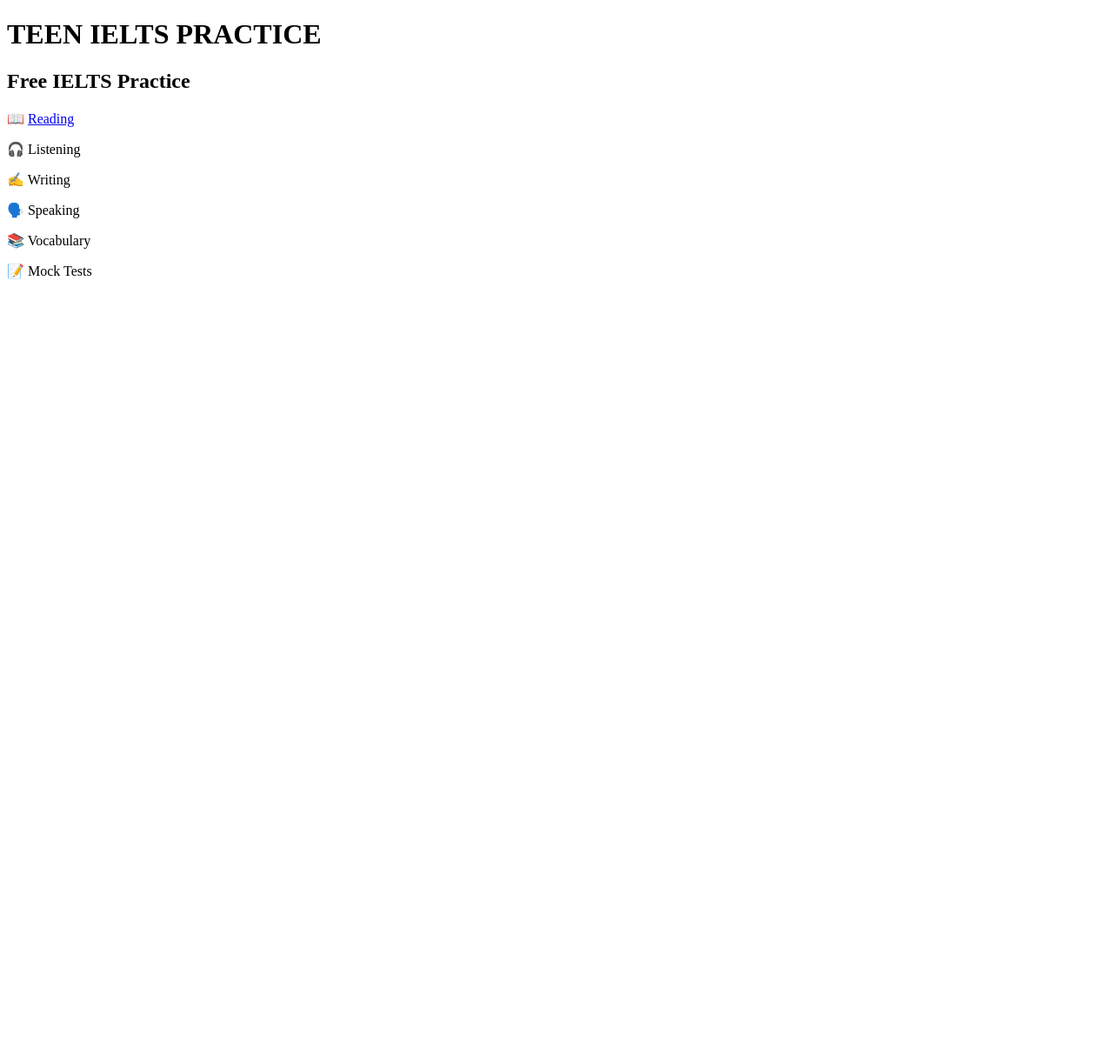
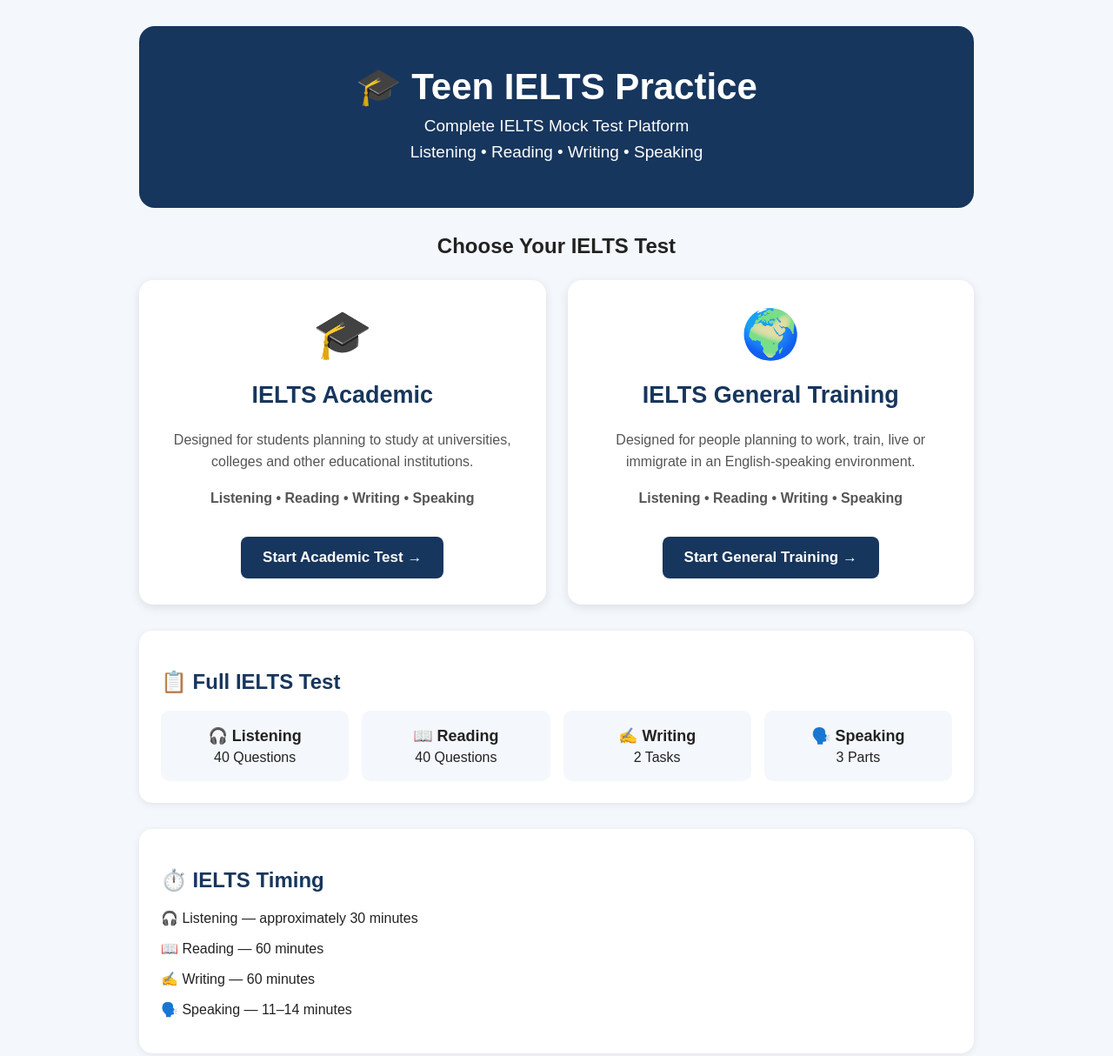
Before and after one commit to imjasskhera-ui/ielts-practice, a plain HTML site: page index.html in a window 1280 px wide. Shown: the top 1214 px of the page at 87% size. Before the commit the page ends 800 px from the top, so only its background shows below. Drawn offline with Linux system fonts and the light colour scheme.

Commit message:
Update index.html

```diff
--- a/index.html
+++ b/index.html
@@ -1,31 +1,287 @@
 <!DOCTYPE html>
+<html lang="en">
+<head>
+<meta charset="UTF-8">
+<meta name="viewport" content="width=device-width, initial-scale=1.0">
 
-<html>
+<title>Teen IELTS Practice</title>
 
-<head>
+<style>
+* {
+    box-sizing: border-box;
+}
 
-    <title>Teen IELTS Practice</title>
+body {
+    margin: 0;
+    font-family: Arial, sans-serif;
+    background: #f4f7fb;
+    color: #222;
+}
 
+.container {
+    max-width: 1000px;
+    margin: auto;
+    padding: 30px 20px;
+}
+
+header {
+    background: #17365d;
+    color: white;
+    padding: 45px 25px;
+    border-radius: 18px;
+    text-align: center;
+    margin-bottom: 30px;
+}
+
+header h1 {
+    font-size: 42px;
+    margin: 0 0 10px;
+}
+
+header p {
+    font-size: 19px;
+    margin: 8px;
+}
+
+.choose-title {
+    text-align: center;
+    margin-bottom: 25px;
+}
+
+.test-options {
+    display: grid;
+    grid-template-columns: repeat(2, 1fr);
+    gap: 25px;
+}
+
+.test-card {
+    background: white;
+    padding: 30px;
+    border-radius: 16px;
+    box-shadow: 0 3px 12px rgba(0,0,0,0.1);
+    text-align: center;
+    transition: transform 0.2s;
+}
+
+.test-card:hover {
+    transform: translateY(-5px);
+}
+
+.test-card .icon {
+    font-size: 55px;
+}
+
+.test-card h2 {
+    color: #17365d;
+    font-size: 27px;
+}
+
+.test-card p {
+    line-height: 1.6;
+    color: #555;
+}
+
+.start-btn {
+    display: inline-block;
+    padding: 14px 25px;
+    margin-top: 15px;
+    border-radius: 8px;
+    background: #17365d;
+    color: white;
+    text-decoration: none;
+    font-size: 17px;
+    font-weight: bold;
+}
+
+.start-btn:hover {
+    background: #0f2744;
+}
+
+.info {
+    background: white;
+    padding: 25px;
+    border-radius: 15px;
+    margin-top: 30px;
+    box-shadow: 0 2px 8px rgba(0,0,0,0.08);
+}
+
+.info h2 {
+    color: #17365d;
+}
+
+.info-grid {
+    display: grid;
+    grid-template-columns: repeat(4, 1fr);
+    gap: 15px;
+}
+
+.info-box {
+    background: #f4f7fb;
+    padding: 18px;
+    border-radius: 10px;
+    text-align: center;
+}
+
+.info-box strong {
+    display: block;
+    font-size: 18px;
+    margin-bottom: 5px;
+}
+
+footer {
+    text-align: center;
+    margin-top: 35px;
+    padding: 20px;
+    color: #777;
+}
+
+@media (max-width: 700px) {
+
+    header h1 {
+        font-size: 32px;
+    }
+
+    .test-options {
+        grid-template-columns: 1fr;
+    }
+
+    .info-grid {
+        grid-template-columns: repeat(2, 1fr);
+    }
+}
+</style>
 </head>
 
 <body>
 
-<h1>TEEN IELTS PRACTICE</h1>
+<div class="container">
 
-<h2>Free IELTS Practice</h2>
+<header>
 
-<p>📖 <a href="Reading.html">Reading</a></p>
+    <h1>🎓 Teen IELTS Practice</h1>
 
-<p>🎧 Listening</p>
+    <p>Complete IELTS Mock Test Platform</p>
 
-<p>✍️ Writing</p>
+    <p>Listening • Reading • Writing • Speaking</p>
 
-<p>🗣️ Speaking</p>
+</header>
 
-<p>📚 Vocabulary</p>
 
-<p>📝 Mock Tests</p>
+<h2 class="choose-title">
+    Choose Your IELTS Test
+</h2>
+
+
+<div class="test-options">
+
+
+    <!-- ACADEMIC -->
+
+    <div class="test-card">
+
+        <div class="icon">🎓</div>
+
+        <h2>IELTS Academic</h2>
+
+        <p>
+            Designed for students planning to study at
+            universities, colleges and other educational
+            institutions.
+        </p>
+
+        <p>
+            <strong>Listening • Reading • Writing • Speaking</strong>
+        </p>
+
+        <a href="academic.html" class="start-btn">
+            Start Academic Test →
+        </a>
+
+    </div>
+
+
+    <!-- GENERAL TRAINING -->
+
+    <div class="test-card">
+
+        <div class="icon">🌍</div>
+
+        <h2>IELTS General Training</h2>
+
+        <p>
+            Designed for people planning to work, train,
+            live or immigrate in an English-speaking
+            environment.
+        </p>
+
+        <p>
+            <strong>Listening • Reading • Writing • Speaking</strong>
+        </p>
+
+        <a href="general.html" class="start-btn">
+            Start General Training →
+        </a>
+
+    </div>
+
+</div>
+
+
+<div class="info">
+
+    <h2>📋 Full IELTS Test</h2>
+
+    <div class="info-grid">
+
+        <div class="info-box">
+            <strong>🎧 Listening</strong>
+            40 Questions
+        </div>
+
+        <div class="info-box">
+            <strong>📖 Reading</strong>
+            40 Questions
+        </div>
+
+        <div class="info-box">
+            <strong>✍️ Writing</strong>
+            2 Tasks
+        </div>
+
+        <div class="info-box">
+            <strong>🗣️ Speaking</strong>
+            3 Parts
+        </div>
+
+    </div>
+
+</div>
+
+
+<div class="info">
+
+    <h2>⏱️ IELTS Timing</h2>
+
+    <p>🎧 Listening — approximately 30 minutes</p>
+
+    <p>📖 Reading — 60 minutes</p>
+
+    <p>✍️ Writing — 60 minutes</p>
+
+    <p>🗣️ Speaking — 11–14 minutes</p>
+
+</div>
+
+
+<footer>
+
+    <p>Teen IELTS Practice</p>
+
+    <p>Practice • Improve • Succeed 🚀</p>
+
+</footer>
+
+</div>
 
 </body>
-
 </html>
```
